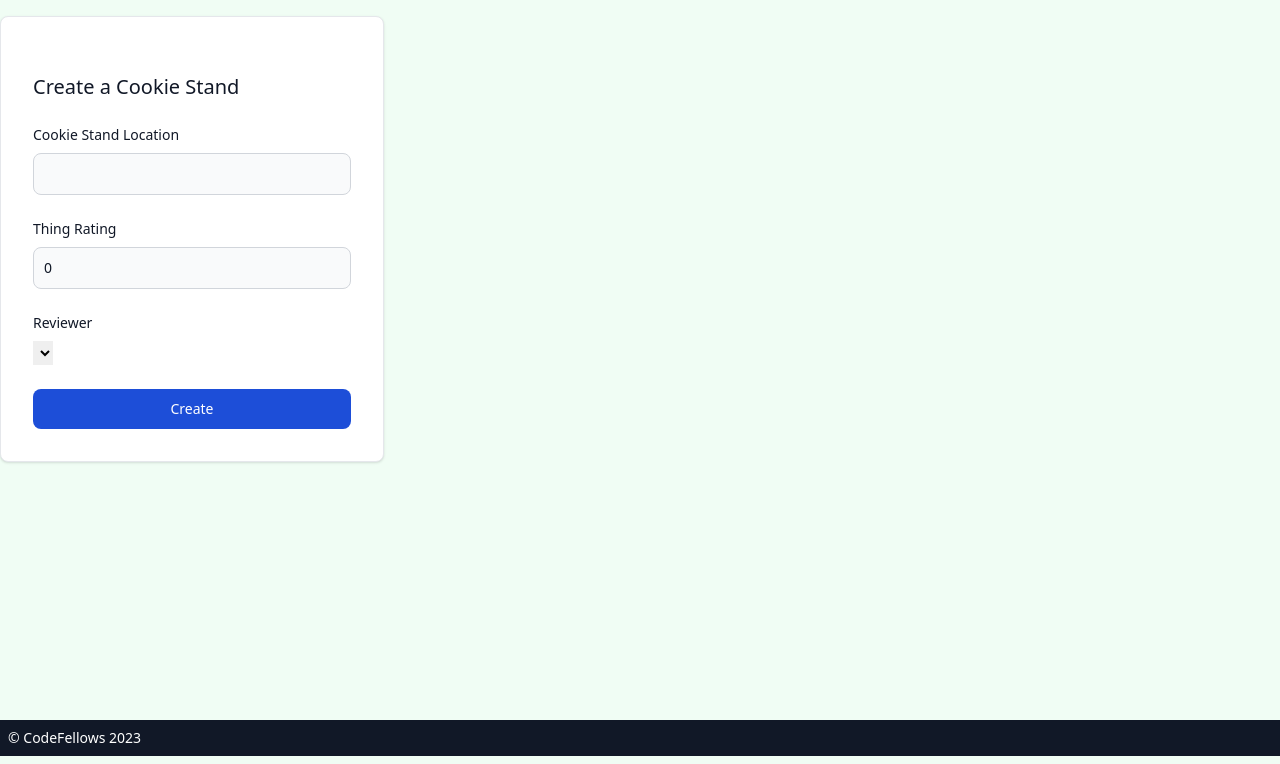
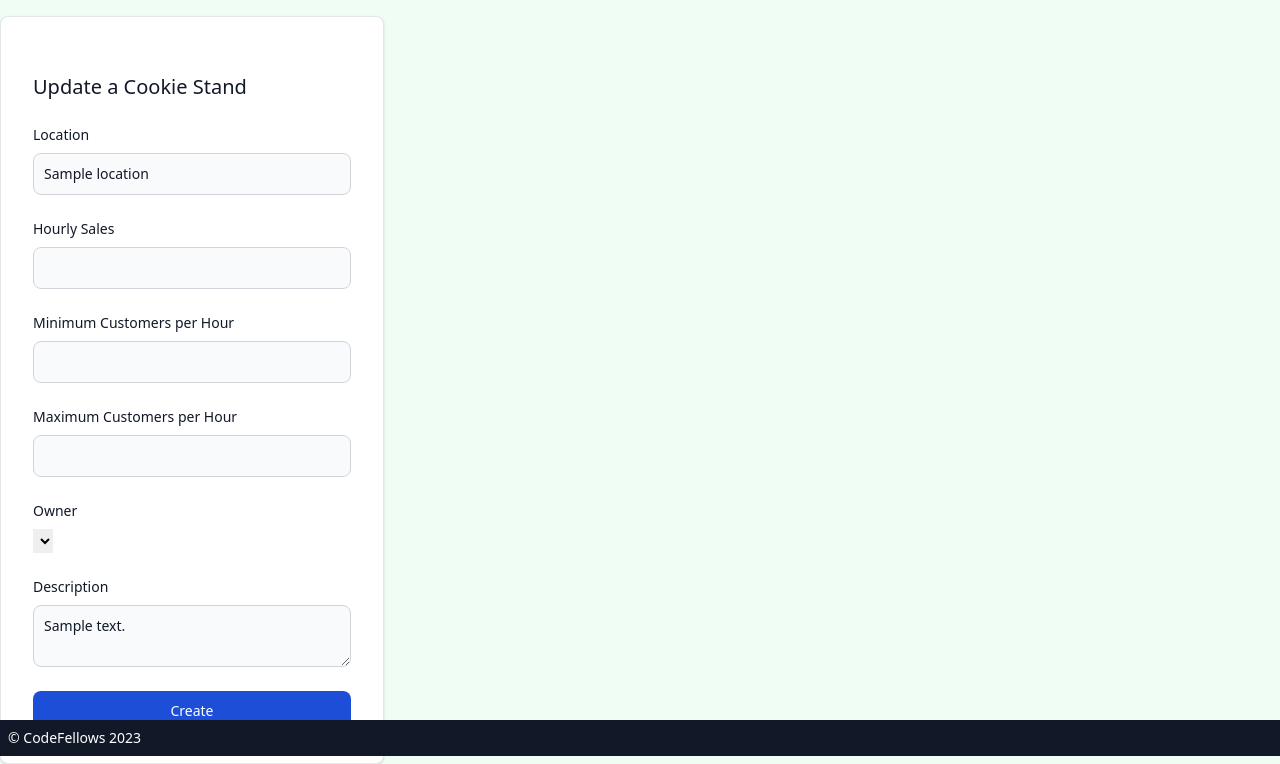
Before and after one commit to jbarrfitz/cookie-stand-api, a Django app: template templates/cookie_stands/cookie_stand_create.html in a window 1280 px wide. Shown: the part 44-808 px from the top of the page. Run offline with Django 4.2, Linux system fonts and the light colour scheme; the template is opened without the code that fills it: most values are stand-ins (such as "Sample title", 1, 10 or a date in 2020); lists and menus that the app fills with data are empty; some libraries are stand-ins or nearby versions.

Commit message:
fix: modified templates to match current model

```diff
--- a/cookie_stands/models.py
+++ b/cookie_stands/models.py
@@ -26,5 +26,8 @@ class CookieStand(models.Model):
             max = self.max_customers_per_hour
 
             cookies_each_hour = [
-                int(random.randomint(min, max)*self.avg_cookies_per_sale)
+                int(random.randint(min, max) * self.avg_cookies_per_sale) for _ in range(14)
             ]
+            self.hourly_sales = cookies_each_hour
+
+        super().save(*args, **kwargs)
--- a/templates/cookie_stands/cookie_stand_create.html
+++ b/templates/cookie_stands/cookie_stand_create.html
@@ -1,39 +1,55 @@
 {% extends 'base.html' %}
 
 {% block content %}
-
 
   <div
     class="w-full max-w-sm p-4 bg-white border border-gray-200 rounded-lg shadow sm:p-6 md:p-8 dark:bg-gray-800 dark:border-gray-700">
     <form class="space-y-6" method="POST">
       {% csrf_token %}
-      <h5 class="text-xl font-medium text-gray-900 dark:text-white">Create a Cookie Stand</h5>
+      <h5 class="text-xl font-medium text-gray-900 dark:text-white">Update a Cookie Stand</h5>
       <div>
-        <label for="id_name" class="block mb-2 text-sm font-medium text-gray-900 dark:text-white">Cookie Stand Location</label>
+        <label for="id_location" class="block mb-2 text-sm font-medium text-gray-900 dark:text-white">Location</label>
         <input type="text" name="location" id="id_location"
-               class="bg-gray-50 border border-gray-300 text-gray-900 text-sm rounded-lg focus:ring-blue-500 focus:border-blue-500 block w-full p-2.5 dark:bg-gray-600 dark:border-gray-500 dark:placeholder-gray-400 dark:text-white" required>
+               class="bg-gray-50 border border-gray-300 text-gray-900 text-sm rounded-lg focus:ring-blue-500 focus:border-blue-500 block w-full p-2.5 dark:bg-gray-600 dark:border-gray-500 dark:placeholder-gray-400 dark:text-white"
+               required value="{{ cookie_stand.location }}">
       </div>
       <div>
-        <label for="id_rating" class="block mb-2 text-sm font-medium text-gray-900 dark:text-white">Thing Rating</label>
-        <input type="number" name="rating" id="id_rating"
+        <label for="id_hourly_sales" class="block mb-2 text-sm font-medium text-gray-900 dark:text-white">Hourly Sales</label>
+        <input type="number" name="hourly_sales" id="id_hourly_sales"
                class="bg-gray-50 border border-gray-300 text-gray-900 text-sm rounded-lg focus:ring-blue-500 focus:border-blue-500 block w-full p-2.5 dark:bg-gray-600 dark:border-gray-500 dark:placeholder-gray-400 dark:text-white"
-               value="0" min="0" max="5" required>
+               value="{{ cookie_stand.hourly_sales}}" min="0" required>
       </div>
       <div>
-        <label for="id_reviewer" class="block mb-2 text-sm font-medium text-gray-900 dark:text-white">Reviewer</label>
-        <select name="reviewer" id="id_reviewer">
-          {% for value, choice in form.fields.reviewer.choices %}
-            <option value="{{ value }}">{{  choice }}</option>
+          <label for="id_min_customers_per_hour" class="block mb-2 text-sm font-medium text-gray-900 dark:text-white">Minimum Customers per Hour</label>
+          <input type="number" name="min_customers_per_hour" id="id_min_customers_per_hour"
+                 class="bg-gray-50 border border-gray-300 text-gray-900 text-sm rounded-lg focus:ring-blue-500 focus:border-blue-500 block w-full p-2.5 dark:bg-gray-600 dark:border-gray-500 dark:placeholder-gray-400 dark:text-white"
+                 value="{{ cookie_stand.min_customers_per_hour}}" min="0" max="50" required>
+      </div>
+      <div>
+          <label for="id_max_customers_per_hour" class="block mb-2 text-sm font-medium text-gray-900 dark:text-white">Maximum Customers per Hour</label>
+          <input type="number" name="max_customers_per_hour" id="id_max_customers_per_hour"
+                 class="bg-gray-50 border border-gray-300 text-gray-900 text-sm rounded-lg focus:ring-blue-500 focus:border-blue-500 block w-full p-2.5 dark:bg-gray-600 dark:border-gray-500 dark:placeholder-gray-400 dark:text-white"
+                 value="{{ cookie_stand.max_customers_per_hour }}" min="0" max="50" required>
+      </div>
+      <div>
+        <label for="id_owner" class="block mb-2 text-sm font-medium text-gray-900 dark:text-white">Owner</label>
+        <select name="owner" id="id_owner">
+          {% for value, choice in form.fields.owner.choices %}
+            <option value="{{ value }}" {% if value == cookie_stand.owner.id %}selected{% endif %}>{{ choice }}</option>
           {% endfor %}
         </select>
       </div>
-
-
+      <div>
+        <label for="id_description"
+               class="block mb-2 text-sm font-medium text-gray-900 dark:text-white">Description</label>
+        <textarea name="description" id="id_description"
+                  class="bg-gray-50 border border-gray-300 text-gray-900 text-sm rounded-lg focus:ring-blue-500 focus:border-blue-500 block w-full p-2.5 dark:bg-gray-600 dark:border-gray-500 dark:placeholder-gray-400 dark:text-white"
+                  placeholder="e.g. Best cookie stand on the East Side" required>{{ cookie_stand.description }}</textarea>
+      </div>
       <button type="submit"
               class="w-full text-white bg-blue-700 hover:bg-blue-800 focus:ring-4 focus:outline-none focus:ring-blue-300 font-medium rounded-lg text-sm px-5 py-2.5 text-center dark:bg-blue-600 dark:hover:bg-blue-700 dark:focus:ring-blue-800">
         Create
       </button>
-
     </form>
   </div>
 
--- a/templates/cookie_stands/cookie_stand_delete.html
+++ b/templates/cookie_stands/cookie_stand_delete.html
@@ -1,10 +1,10 @@
 {% extends 'base.html' %}
 
 {% block content %}
-  <h1>Delete Thing</h1>
+  <h1>Delete Cookie Stand</h1>
   <form method="POST">
   {% csrf_token %}
-    <p>Do you really want to delete "{{ thing.name }}"?</p>
+    <p>Do you really want to delete "{{ cookie_stand.location }}"?</p>
     <input type="submit" value="OK">
   </form>
 {% endblock content %}
--- a/templates/cookie_stands/cookie_stand_update.html
+++ b/templates/cookie_stands/cookie_stand_update.html
@@ -29,7 +29,7 @@
           <label for="id_max_customers_per_hour" class="block mb-2 text-sm font-medium text-gray-900 dark:text-white">Maximum Customers per Hour</label>
           <input type="number" name="max_customers_per_hour" id="id_max_customers_per_hour"
                  class="bg-gray-50 border border-gray-300 text-gray-900 text-sm rounded-lg focus:ring-blue-500 focus:border-blue-500 block w-full p-2.5 dark:bg-gray-600 dark:border-gray-500 dark:placeholder-gray-400 dark:text-white"
-                 value="{{ cookie_stand.max_customers_per_hour}}" min="0" max="50" required>
+                 value="{{ cookie_stand.max_customers_per_hour }}" min="0" max="50" required>
       </div>
       <div>
         <label for="id_owner" class="block mb-2 text-sm font-medium text-gray-900 dark:text-white">Owner</label>
@@ -48,9 +48,8 @@
       </div>
       <button type="submit"
               class="w-full text-white bg-blue-700 hover:bg-blue-800 focus:ring-4 focus:outline-none focus:ring-blue-300 font-medium rounded-lg text-sm px-5 py-2.5 text-center dark:bg-blue-600 dark:hover:bg-blue-700 dark:focus:ring-blue-800">
-        SAVE
+        Save
       </button>
-
     </form>
   </div>
 {% endblock content %}
```
Also changed, not shown: templates/cookie_stands/cookie_stand_detail.html (+6 -19 lines), db.sqlite3.
